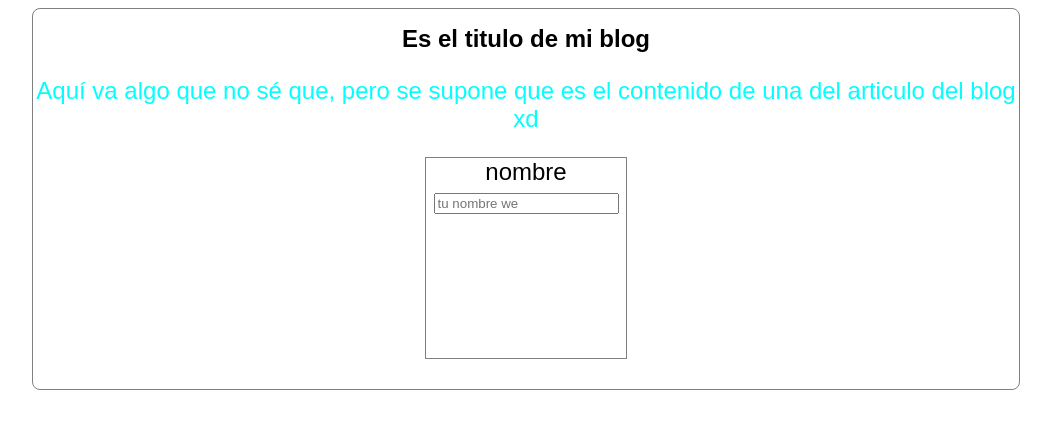
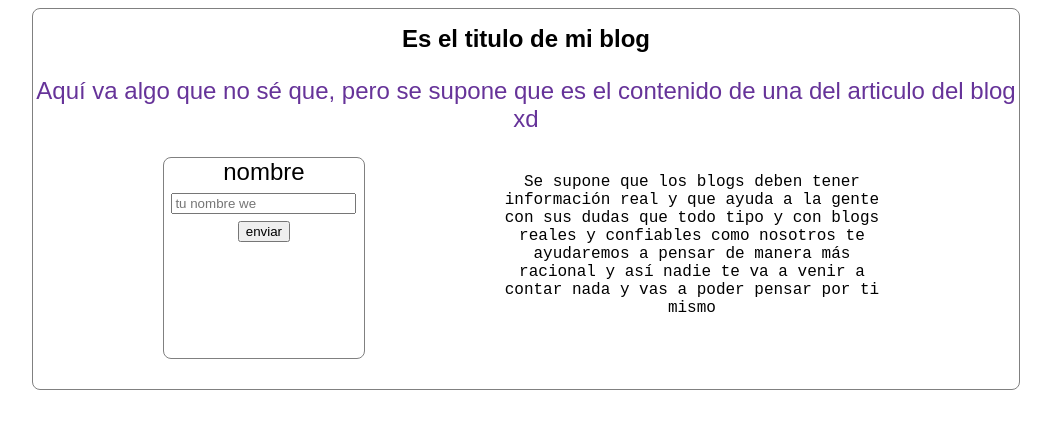
Before and after one commit to antcodernez/Learning-git-github, a plain HTML site: page index.html in a window 1280 px wide. Shown: the whole page, without its empty margins (114-1165 px from the left). Drawn offline with Linux system fonts and the light colour scheme.

Commit message:
contenido adicional del blog y cambios en la tipografía

```diff
--- a/index.html
+++ b/index.html
@@ -10,12 +10,18 @@
 <body>
     <div class="container">
         <h1 >Es el titulo de mi blog</h1>
-        <p >Aquí va algo que no sé que, pero se supone que es el contenido de una del articulo del blog xd </p>
+        <p class="sub-title">Aquí va algo que no sé que, pero se supone que es el contenido de una del articulo del blog xd </p>
 
-        <form action="">
-            <span>nombre</span>
-            <input type="text" placeholder="tu nombre we">
-        </form>
+        <div class="blog-content">
+            <form action="">
+                <span>nombre</span>
+                <input type="text" placeholder="tu nombre we">
+                <input type="button" value="enviar">
+            </form>
+            <div class="text">
+                <p>Se supone que los blogs deben tener información real y que ayuda a la gente con sus dudas que todo tipo y con blogs reales y confiables como nosotros te ayudaremos a pensar de manera más racional y así nadie te va a venir a contar nada y vas a poder pensar por ti mismo</p>
+            </div>
+        </div>
     </div>
 </body>
 </html>
--- a/style/style.css
+++ b/style/style.css
@@ -17,15 +17,26 @@ body
     {
         font-size: 24px;
     }
-.container p
+.container .sub-title
     {
-        color: aqua;
+        color:rebeccapurple;
     }
-.container form
+.container .blog-content
+    {
+        display: flex;
+        justify-content:space-evenly;
+    }
+.container .blog-content form
     {
         width: 200px;
         height: 200px;
         border: solid gray 1px;
-        margin: 0 auto;
         margin-bottom: 30px;
+        border-radius: 8px;
     }
+.container .blog-content .text
+    {
+        font-size: 16px;
+        width: 40%;
+        font-family: 'Courier New', Courier, monospace;
+    }
```
